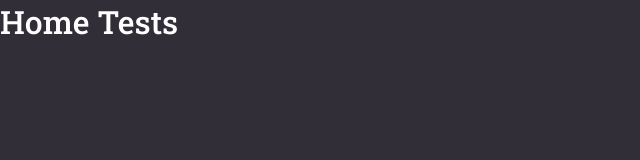
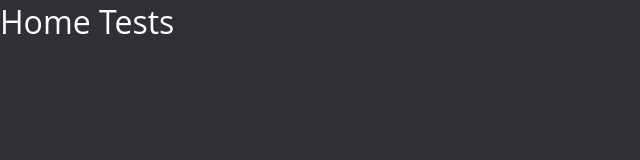
Before and after one commit to alcir-junior-caju/project-ts-react-rd, a React (Create React App) app: page / in a window 1280 px wide. Shown: the top 160 px of the page, without its empty margins (0-640 px from the left). Built offline with nearby package versions, Linux system fonts and the light colour scheme; the HTML template or start-up script is replaced by a standard one.

Commit message:
chore: add .env file

```diff
--- a/src/styles/global.ts
+++ b/src/styles/global.ts
@@ -15,7 +15,7 @@ export default createGlobalStyle`
   }
 
   body, input, button {
-    font: 16px 'Roboto Slab', serif;
+    font: 16px 'Open Sans', Helvetica, sans-serif, arial;
   }
 
   h1, h2, h3, h4, h5, h6, strong {
```
Also changed, not shown: 1 other file (tests, documents, lock files or other folders).
